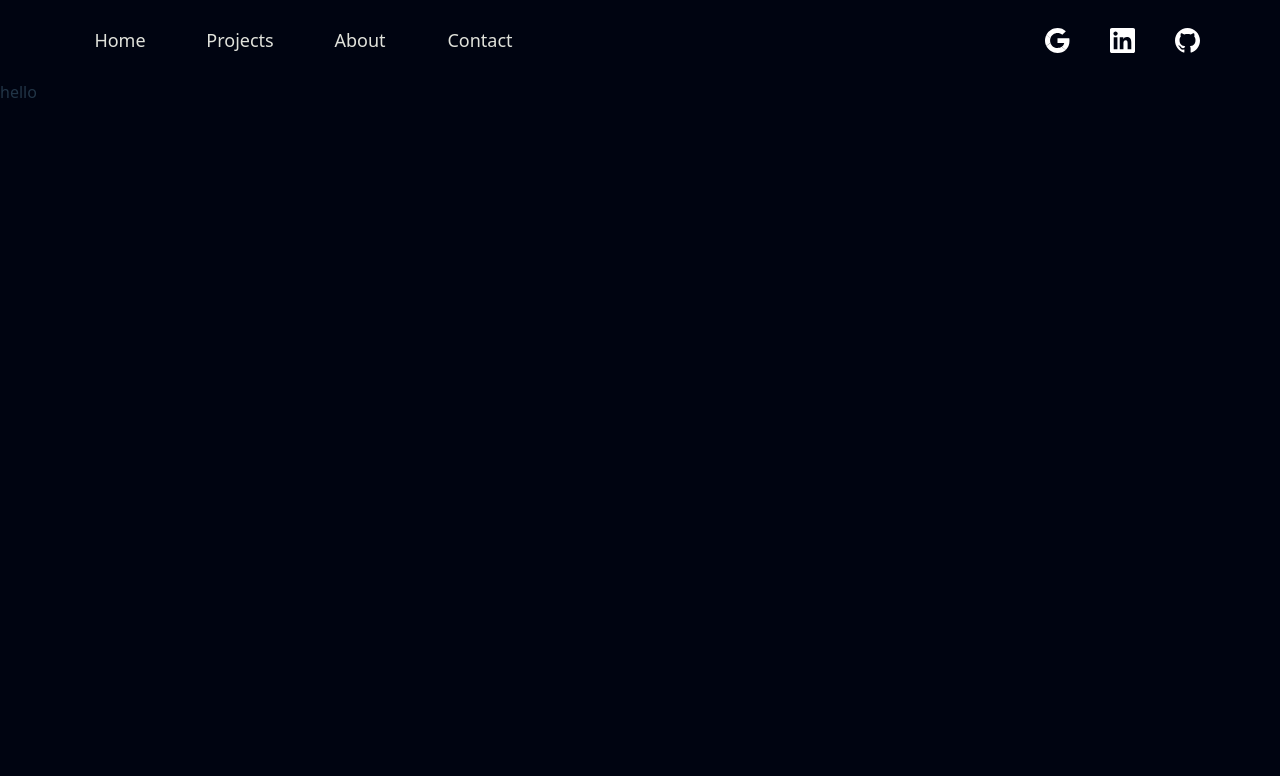
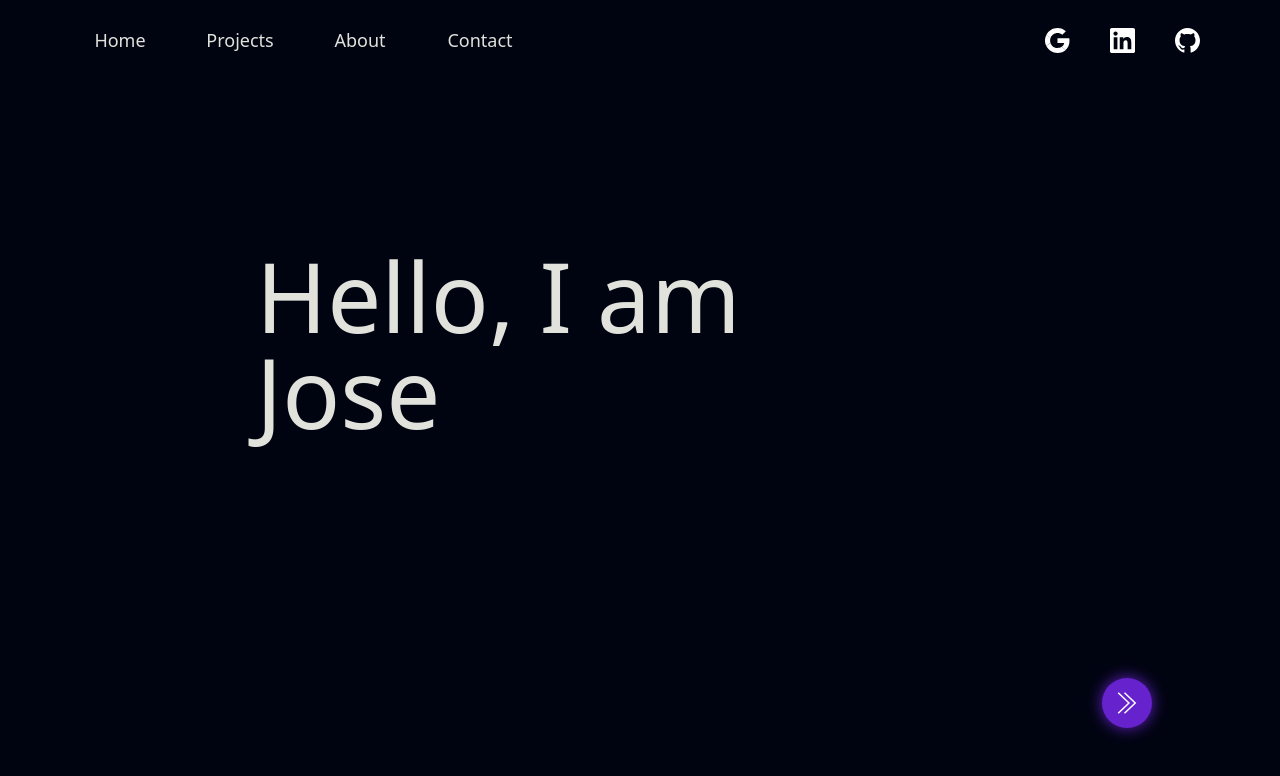
Before and after one commit to JoseJ55/portfolio, a React (Vite) app: page / in a window 1280 px wide. Shown: the top 776 px of the page. Built offline with nearby package versions, Linux system fonts and the light colour scheme.

Commit message:
added basic layout

```diff
--- a/src/components/Header/index.tsx
+++ b/src/components/Header/index.tsx
@@ -1,5 +1,30 @@
+import FowardArrow from '../../assets/foward-arrow.svg?react';
+
 export function Header() {
   return (
-    <div>Header</div>
+    <div className='w-screen h-full relative'>
+      <div className='absolute top-1/2 left-1/5 -translate-y-full text-text text-8xl'>
+        <h2>Hello, I am</h2>
+        <h2>Jose</h2>
+      </div>
+
+      <div
+        className={
+          `
+            absolute right-[10%] bottom-[10%] w-[50px] h-[50px] rounded-full hover:cursor-pointer group
+            shadow-[0_0px_15px] hover:shadow-[0_0px_20px] shadow-secondary bg-secondary transition-all
+          `
+        }
+      >
+        <FowardArrow
+          className={
+            `
+              w-[25px] h-[25px] text-white absolute top-1/2 left-1/2 -translate-x-1/2 -translate-y-1/2
+              group-hover:animate-bounce-right
+            `
+          }
+        />
+      </div>
+    </div>
   );
 };
--- a/src/index.css
+++ b/src/index.css
@@ -7,6 +7,18 @@
   --color-accent: rgba(83, 152, 190, 1);
   --color-accent-fade: rgba(83, 152, 190, 0.5);
   --color-text: rgba(224, 226, 219, 1); /* #e0e2db */
+
+  --animate-bounce-right: bounce-right 1s ease-in-out infinite;
+  @keyframes bounce-right {
+    0%, 100% {
+      transform: translateX(25%);
+      animation-timing-function: cubic-bezier(0.8, 0, 1, 1);
+    }
+    50% {
+      transform: none;
+      animation-timing-function: cubic-bezier(0, 0, 0.2, 1);
+    }
+  }
 }
 
 :root {
--- a/src/screens/Home/index.tsx
+++ b/src/screens/Home/index.tsx
@@ -1,11 +1,11 @@
-import { Navbar } from '../../components';
+import { Header, Navbar } from '../../components';
 
 
 export const Home = () => {
     return (
         <div className='w-screen h-screen bg-black relative'>
             <Navbar>
-                hello
+                <Header />
             </Navbar>
         </div>
     );
```
Also changed, not shown: src/assets/foward-arrow.svg (added).
